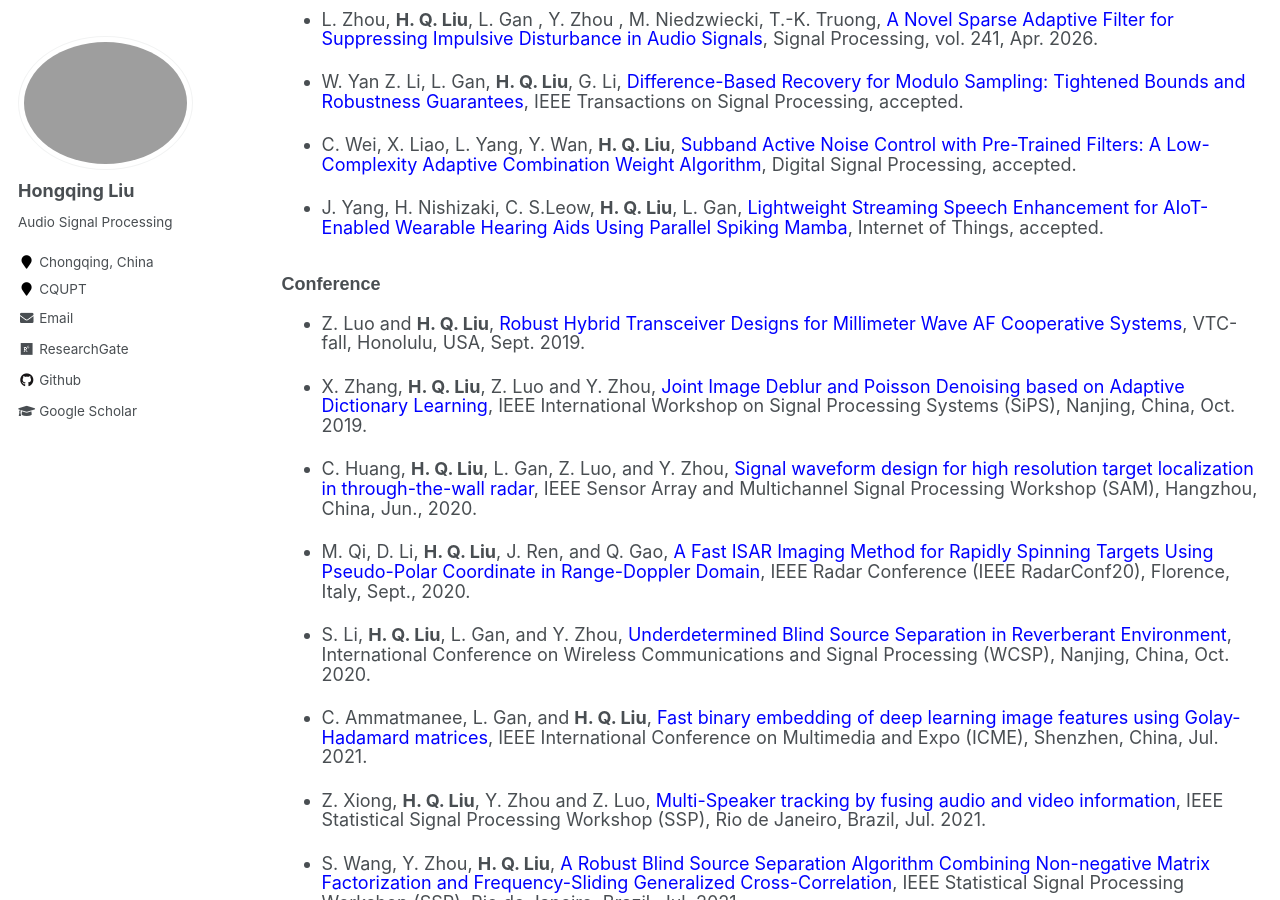
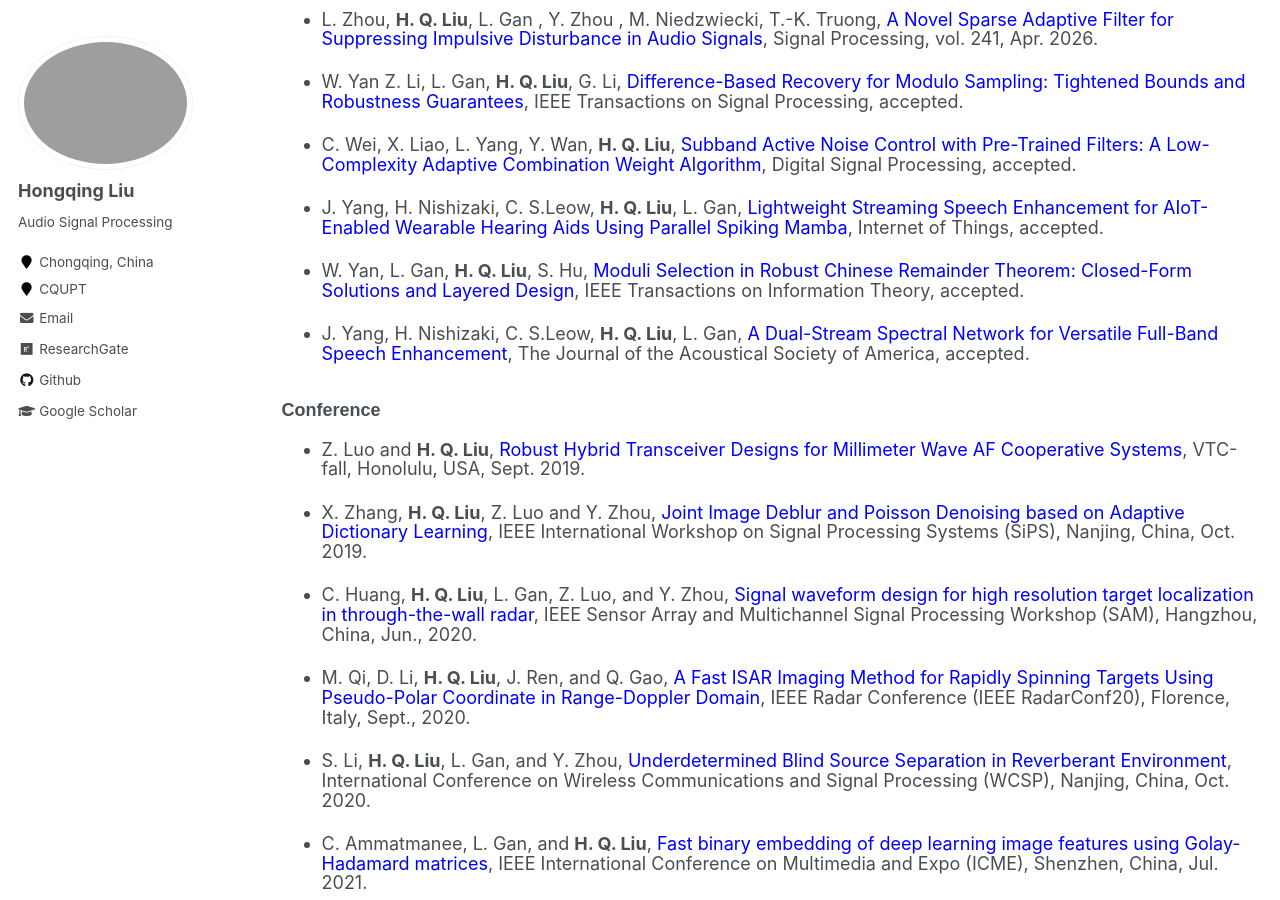
Before and after one commit to hong-qing-liu/english-hong-qing-liu.github.io, a Jekyll site: the page built from _pages/publications.md, in a window 1280 px wide and 900 px high, scrolled down 1276 px. Built offline with Jekyll 4.4.1, drawn with Linux system fonts in a browser that asks for light colours.

Commit message:
Update publications.md

```diff
--- a/_pages/publications.md
+++ b/_pages/publications.md
@@ -44,6 +44,11 @@ author_profile: true
 - C. Wei, X. Liao,  L. Yang,  Y. Wan, <strong>H. Q. Liu</strong>, <span style="color: blue;">Subband Active Noise Control with Pre-Trained Filters: A Low-Complexity Adaptive Combination Weight Algorithm</span>, Digital Signal Processing, accepted.
 
 - J. Yang, H. Nishizaki, C. S.Leow, <strong>H. Q. Liu</strong>, L. Gan, <span style="color: blue;">Lightweight Streaming Speech Enhancement for AIoT-Enabled Wearable Hearing Aids Using Parallel Spiking Mamba</span>, Internet of Things, accepted.
+
+- W. Yan, L. Gan, <strong>H. Q. Liu</strong>, S. Hu,  <span style="color: blue;">Moduli Selection in Robust Chinese Remainder Theorem: Closed-Form Solutions and Layered Design</span>, IEEE Transactions on Information Theory, accepted.
+
+- J. Yang, H. Nishizaki, C. S.Leow, <strong>H. Q. Liu</strong>, L. Gan,  <span style="color: blue;">A Dual-Stream Spectral Network for Versatile Full-Band Speech Enhancement</span>, The Journal of the Acoustical Society of America, accepted.
+
 
 ### Conference
 - Z. Luo and <strong>H. Q. Liu</strong>, <span style="color: blue;">Robust Hybrid Transceiver Designs for Millimeter Wave AF Cooperative Systems</span>, VTC-fall, Honolulu, USA, Sept. 2019.
```
